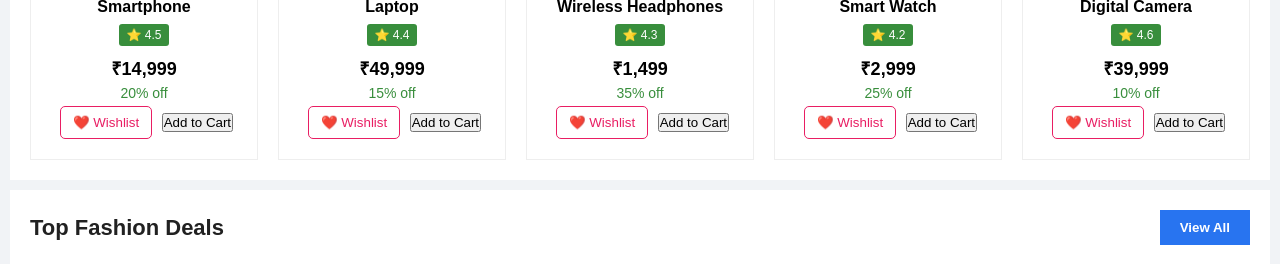
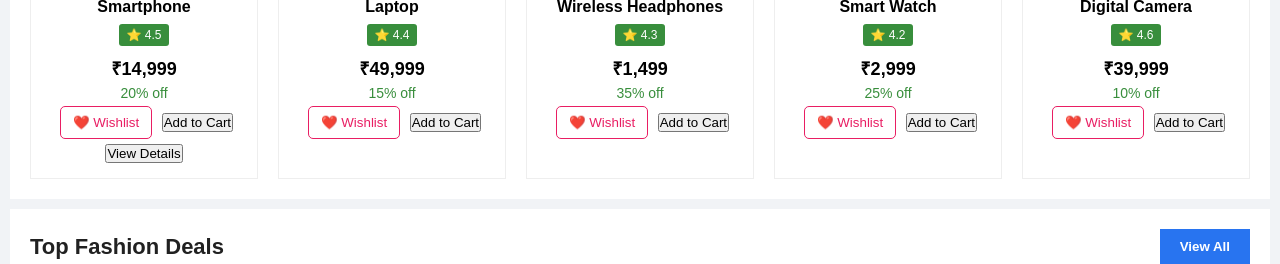
Before and after one commit to bhaveshg89/Flipcart-Clone, a plain HTML site: page index.html in a window 1280 px wide. Shown: the part 738-1002 px from the top of the page. Drawn offline with Linux system fonts and the light colour scheme.

Commit message:
Add product details popup

```diff
--- a/index.html
+++ b/index.html
@@ -157,6 +157,9 @@
     ❤️ Wishlist
 </button>
             <button onclick="addToCart('Smartphone', 14999)">Add to Cart</button>
+            <button class="details-btn" onclick="showProductDetails('Smartphone', 14999)">
+    View Details
+</button>
         </div>
 
         <div class="product-card">
```
